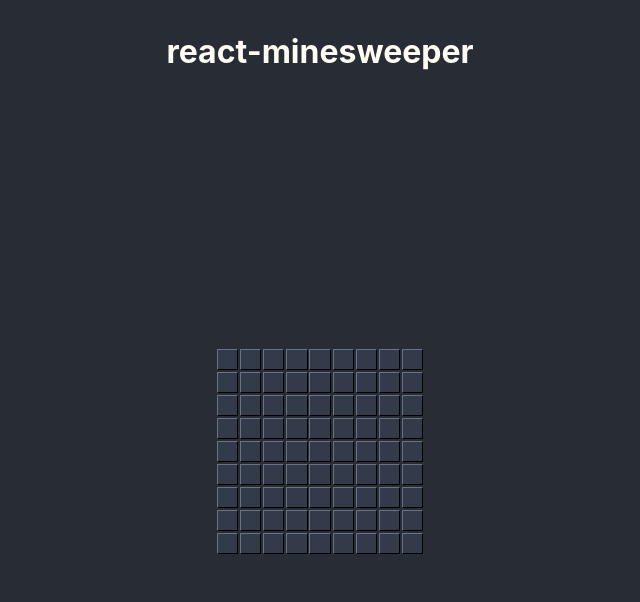
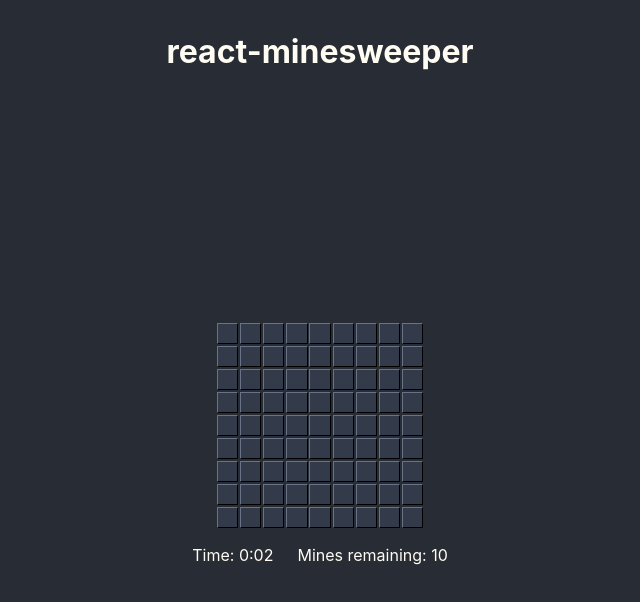
Before and after one commit to unpollito/FairMinesweeper, a React (Create React App) app: page / in a window 1280 px wide. Both pictures are taken after a click on the button "Easy". Shown: the top 602 px of the page, without its empty margins (320-960 px from the left). Built offline with nearby package versions, Linux system fonts and the light colour scheme.

Commit message:
Add some bells and whistles, minor correction

```diff
--- a/src/Minesweeper.css
+++ b/src/Minesweeper.css
@@ -13,6 +13,7 @@
     flex: 1 1 auto;
     position: relative;
     display: flex;
+    flex-direction: column;
     align-items: center;
     justify-content: center;
 }
@@ -26,6 +27,10 @@
     flex-direction: column;
     align-items: center;
     justify-content: center;
+}
+
+.minesweeper__game__menu__title {
+    text-shadow: #00000066 0.15em 0.15em 0.15em;
 }
 
 .minesweeper__game__menu--translucent {
@@ -43,8 +48,25 @@
     width: 6em;
     margin-bottom: 1em;
     cursor: pointer;
+    box-shadow: #00000066 0.2em 0.2em 0.2em;
 }
 
 .minesweeper__game__menu__button:hover {
     background-color: #f84;
 }
+
+.minesweeper__game__footer {
+    display: flex;
+    flex-direction: row;
+    flex-wrap: nowrap;
+    justify-content: space-between;
+}
+
+.minesweeper__game__footer__right {
+    margin-left: 1.5em;
+    text-align: right;
+}
+
+.minesweeper__game__footer__right--too-many-cells {
+    color: #f84;
+}
--- a/src/Minesweeper.tsx
+++ b/src/Minesweeper.tsx
@@ -1,12 +1,36 @@
-import React from "react";
+import React, { useEffect, useRef, useState } from "react";
 import "./Minesweeper.css";
 import { gameStateMachine } from "./state/game_state_machine";
 import { useMachine } from "@xstate/react";
 import { GameDifficulty } from "./common/types";
 import { MinesweeperBoard } from "./MinesweeperBoard";
+import { secondsToFormattedString } from "./time/time_functions";
 
 export const Minesweeper = (): React.ReactElement => {
   const [state, send] = useMachine(gameStateMachine);
+  const [gameTimeInSeconds, setGameTimeInSeconds] = useState(0);
+  const timeIntervalHandle = useRef<number | undefined>(undefined);
+
+  useEffect(() => {
+    if (
+      state.context.startTime &&
+      !timeIntervalHandle.current &&
+      !state.context.endTime
+    ) {
+      setGameTimeInSeconds(0);
+      timeIntervalHandle.current = window.setInterval(() => {
+        setGameTimeInSeconds(
+          Math.floor((Date.now() - (state.context?.startTime ?? 0)) / 1000)
+        );
+      }, 1000);
+    } else if (
+      (state.context.startTime && state.context.endTime) ||
+      !state.context.startTime
+    ) {
+      window.clearInterval(timeIntervalHandle.current);
+      timeIntervalHandle.current = undefined;
+    }
+  }, [state.context.startTime, state.context.endTime]);
 
   return (
     <div className={"minesweeper"}>
@@ -44,12 +68,28 @@ export const Minesweeper = (): React.ReactElement => {
           </div>
         ) : undefined}
         {state.matches("idle") ? undefined : (
+          <>
             <MinesweeperBoard
               board={state.context}
               onLeftClick={(cell) => send({ cell, type: "CLICK" })}
               onMiddleClick={(cell) => send({ cell, type: "CLEAR_NEIGHBORS" })}
               onRightClick={(cell) => send({ cell, type: "MARK" })}
             />
+            <div className={"minesweeper__game__footer"}>
+              <p className="minesweeper__game__footer__left">
+                Time: {secondsToFormattedString(gameTimeInSeconds)}
+              </p>
+              <p
+                className={`minesweeper__game__footer__right ${
+                  state.context.triedMarkingTooManyCells
+                    ? "minesweeper__game__footer__right--too-many-cells"
+                    : ""
+                }`}
+              >
+                Mines remaining: {state.context.numFlagsLeft}
+              </p>
+            </div>
+          </>
         )}
       </div>
     </div>
--- a/src/state/game_state_machine.ts
+++ b/src/state/game_state_machine.ts
@@ -35,12 +35,12 @@ export const gameStateMachine = createMachine<
       idle: {
         on: {
           START: {
-            actions: ["initBoard"],
             target: "beforeFirstClick",
           },
         },
       },
       beforeFirstClick: {
+        entry: ["initBoard", "setStartTime"],
         on: {
           CLICK: {
             target: "handlingFirstClick",
@@ -86,17 +86,17 @@ export const gameStateMachine = createMachine<
         },
       },
       won: {
+        entry: ["setEndTime"],
         on: {
           START: {
-            actions: ["initBoard"],
             target: "beforeFirstClick",
           },
         },
       },
       lost: {
+        entry: ["setEndTime"],
         on: {
           START: {
-            actions: ["initBoard"],
             target: "beforeFirstClick",
           },
         },
@@ -120,10 +120,16 @@ export const gameStateMachine = createMachine<
         }
         const result = toggleCellMark({ board: context, cell: event.cell });
         return {
+          ...result.board,
           triedMarkingTooManyCells: result.triedMarkingTooManyCells,
-          ...result.board,
         };
       }),
+      // Need to put up with this or else I get compilation errors because XState's types
+      // are brittle.
+      // eslint-disable-next-line @typescript-eslint/no-unused-vars
+      setEndTime: assign((_) => ({ endTime: Date.now() })),
+      // eslint-disable-next-line @typescript-eslint/no-unused-vars
+      setStartTime: assign((_) => ({ startTime: Date.now() })),
     },
     services: {
       handleChange: (context, event) => {
--- a/src/state/game_state_machine_types.ts
+++ b/src/state/game_state_machine_types.ts
@@ -1,6 +1,8 @@
 import { GameBoard, GameCell, GameDifficulty } from "../common/types";
 
 export interface GameStateMachineContext extends Omit<GameBoard, "status"> {
+  endTime?: number;
+  startTime?: number;
   triedMarkingTooManyCells: boolean;
 }
 
--- /dev/null
+++ b/src/time/time_functions.ts
@@ -0,0 +1,2 @@
+export const secondsToFormattedString = (time: number): string =>
+  `${Math.floor(time / 60)}:${time % 60 < 10 ? `0${time % 60}` : time % 60}`;
```
Also changed, not shown: 1 other file (tests, documents, lock files or other folders). Lines whose indentation alone changed are shown as unchanged.
